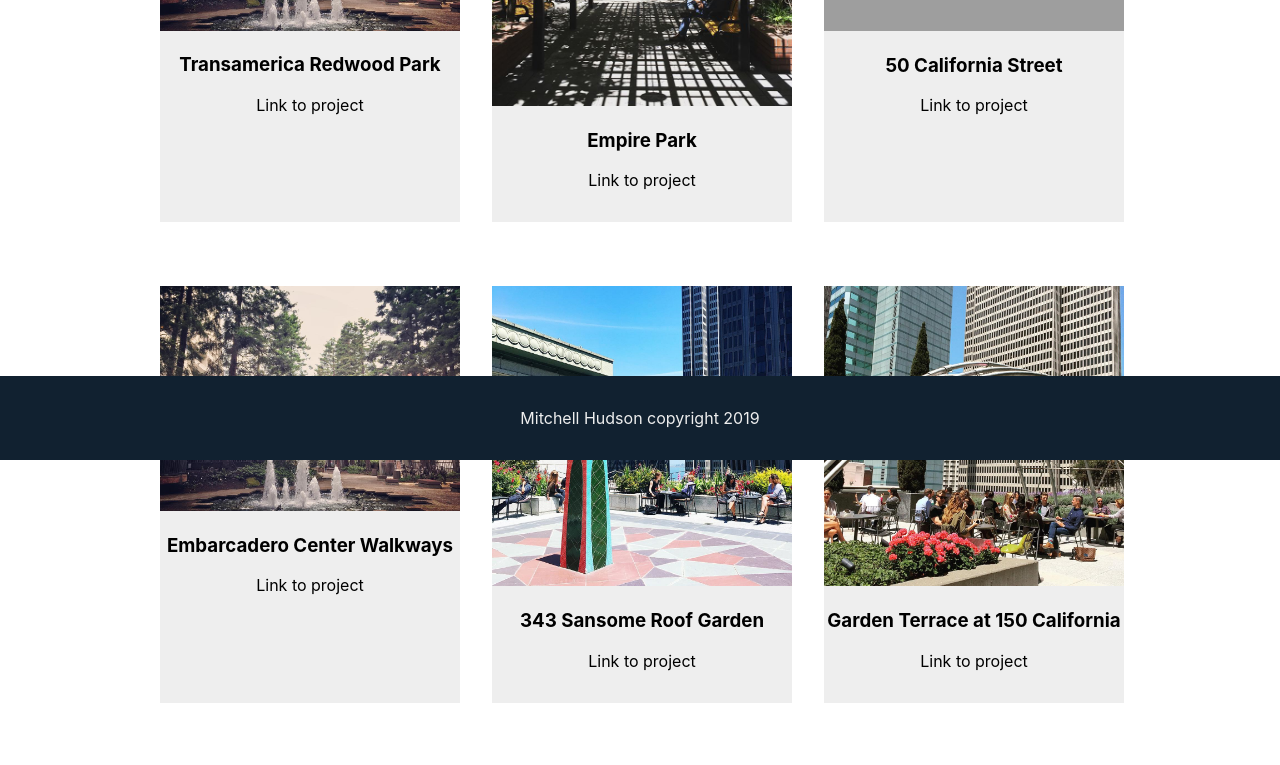
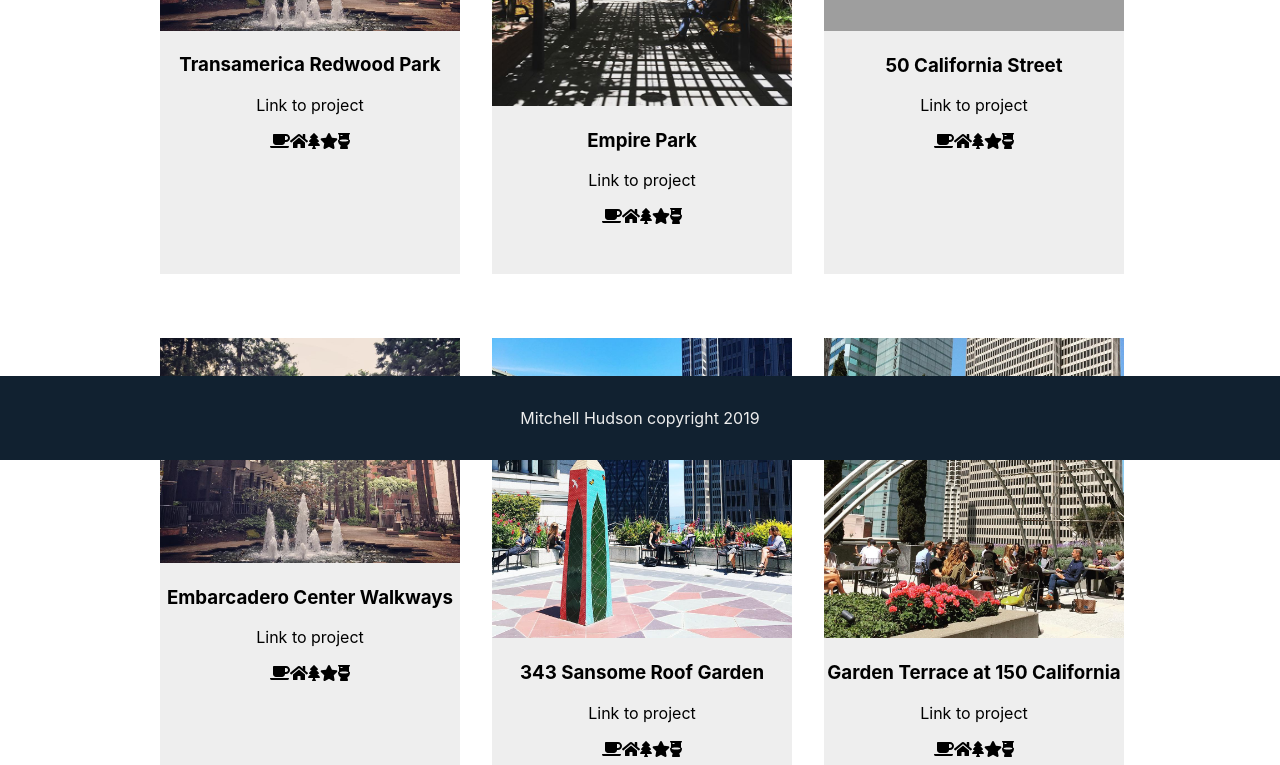
Before and after one commit to soggybag/sf-public-spaces, a React (Create React App) app: page / in a window 1280 px wide. Shown: the part 340-1105 px from the top of the page. Built offline with nearby package versions, Linux system fonts and the light colour scheme; grey boxes are pictures that could not be loaded.

Commit message:
added font awesome react

```diff
--- a/package.json
+++ b/package.json
@@ -4,6 +4,9 @@
   "version": "0.1.0",
   "private": true,
   "dependencies": {
+    "@fortawesome/fontawesome-svg-core": "^1.2.22",
+    "@fortawesome/free-solid-svg-icons": "^5.10.2",
+    "@fortawesome/react-fontawesome": "^0.1.4",
     "react": "^16.9.0",
     "react-dom": "^16.9.0",
     "react-scripts": "3.1.1"
--- a/src/PageContent/PublicSpaceView/PublicSpaceView.js
+++ b/src/PageContent/PublicSpaceView/PublicSpaceView.js
@@ -1,4 +1,7 @@
 import React from 'react'
+import { FontAwesomeIcon } from '@fortawesome/react-fontawesome'
+import { faCoffee, faTree, faHome, faStar, faToilet } from '@fortawesome/free-solid-svg-icons'
+
 import './PublicSpaceView.css'
 
 function PublicSpaceView({ image, title, link }) {
@@ -7,12 +10,22 @@ function PublicSpaceView({ image, title, link }) {
       <div className="PublicSpaceView-image-container">
         <img
           className="PublicSpaceView-image-container--img"
+          alt={`${title} image`}
           src={`${process.env.PUBLIC_URL}${image}`}
           width="300"
           height="200" />
       </div>
       <h3>{title}</h3>
-      <a href={link}>Link to project</a>
+      <p>
+        <a href={link}>Link to project</a>
+      </p>
+      <p>
+        <FontAwesomeIcon icon={faCoffee} />
+        <FontAwesomeIcon icon={faHome} />
+        <FontAwesomeIcon icon={faTree} />
+        <FontAwesomeIcon icon={faStar} />
+        <FontAwesomeIcon icon={faToilet} />
+      </p>
     </div>
   )
 }
```
Also changed, not shown: 1 other file (tests, documents, lock files or other folders).
